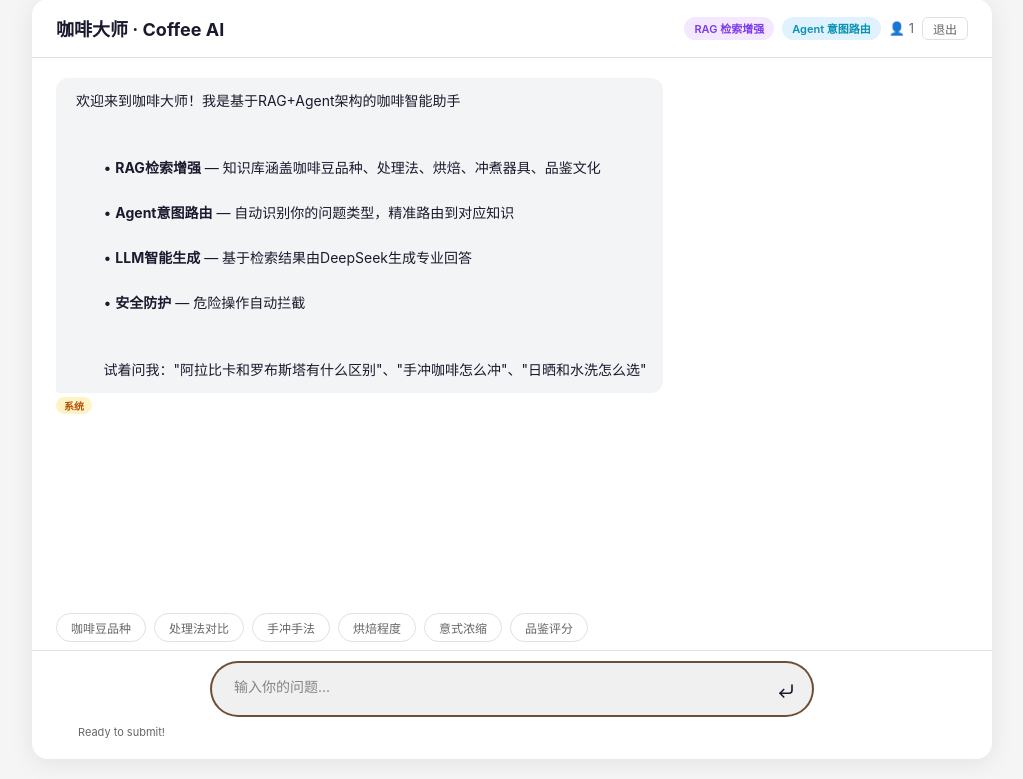
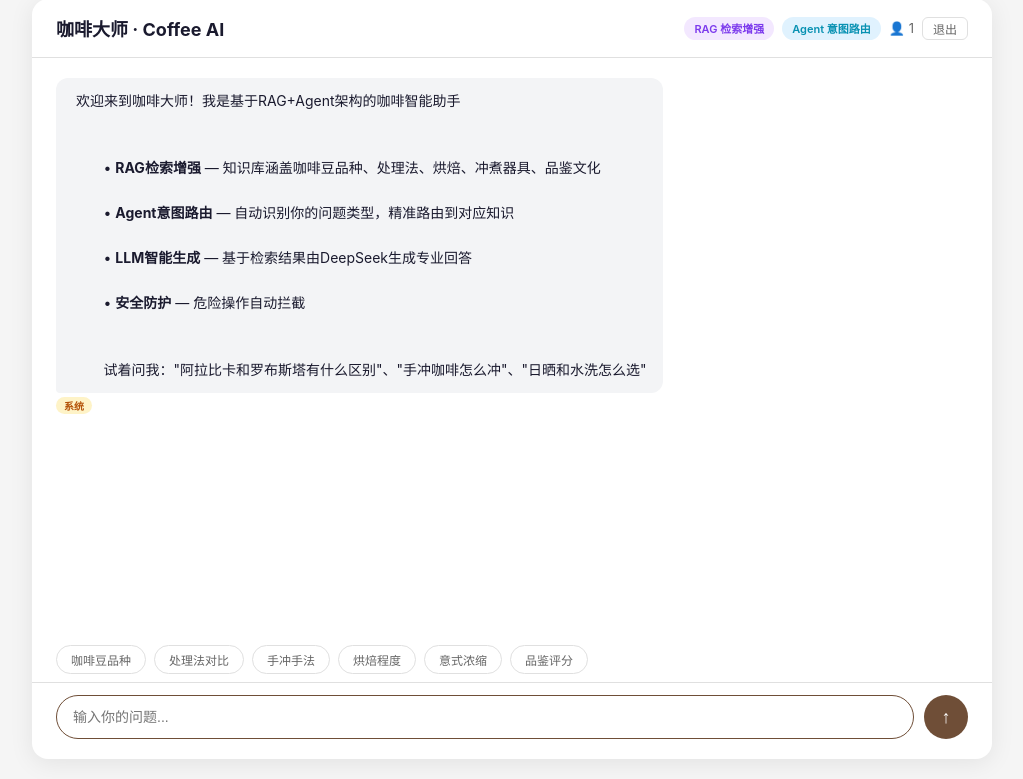
Before and after one commit to wa1YA/coffee-ai, a Flask app: page / in a window 1280 px wide. Shown: the part 21-800 px from the top of the page, without its empty margins (128-1151 px from the left). Run offline with Flask 3, Linux system fonts and the light colour scheme; the visitor is signed in with stand-in values (Sample User, id 1).

Commit message:
Revert "feat: 聊天输入框改为 AI 风格 — 圆角 textarea + loading 旋转方块"
This reverts commit fe5aff30394963fa403265db8b023c45f905a0a6.

```diff
--- a/templates/index.html
+++ b/templates/index.html
@@ -140,82 +140,34 @@
   .input-area {
     padding: 12px 24px 20px;
     border-top: 1px solid var(--border);
+    display: flex;
+    gap: 10px;
     flex-shrink: 0;
-    display: flex;
-    flex-direction: column;
-    align-items: center;
-    gap: 6px;
   }
-  .input-wrap {
-    position: relative;
-    width: 100%;
-    max-width: 600px;
-  }
-  .input-wrap textarea {
-    width: 100%;
-    padding: 14px 52px 14px 22px;
-    border: none;
-    border-radius: 28px;
+  .input-area input {
+    flex: 1;
+    padding: 12px 16px;
+    border: 1px solid var(--border);
+    border-radius: 24px;
     font-size: 14px;
-    font-family: inherit;
     outline: none;
-    resize: none;
-    line-height: 1.4;
-    background: rgba(0,0,0,.04);
-    color: var(--text);
-    transition: background .2s, box-shadow .2s;
-    min-height: 52px;
-    max-height: 180px;
-  }
-  .input-wrap textarea:focus {
-    background: rgba(0,0,0,.06);
-    box-shadow: 0 0 0 2px var(--accent);
-  }
-  .input-wrap textarea:disabled {
-    opacity: .6;
-  }
-  .input-wrap textarea::placeholder {
-    color: rgba(0,0,0,.45);
+    transition: border-color .2s;
   }
   .input-area input:focus { border-color: var(--accent); }
-  .input-wrap .send-btn {
-    position: absolute;
-    right: 10px;
-    top: 50%;
-    transform: translateY(-50%);
-    width: 32px;
-    height: 32px;
-    border-radius: 8px;
+  .input-area button {
+    width: 44px;
+    height: 44px;
+    border-radius: 50%;
     border: none;
-    background: none;
+    background: var(--accent);
+    color: #fff;
     cursor: pointer;
-    display: flex;
-    align-items: center;
-    justify-content: center;
-    transition: background .15s;
-    color: var(--text);
+    font-size: 18px;
+    transition: opacity .2s;
+    flex-shrink: 0;
   }
-  .input-wrap .send-btn:hover:not(:disabled) { background: rgba(0,0,0,.08); }
-  .input-wrap .send-btn:disabled { cursor: default; opacity: .3; }
-  .input-wrap .send-btn.has-text { background: rgba(0,0,0,.06); }
-
-  .spinner-square {
-    width: 14px; height: 14px;
-    background: var(--accent);
-    border-radius: 3px;
-    animation: spin3d 3s linear infinite;
-  }
-  @keyframes spin3d {
-    0%   { transform: perspective(40px) rotateY(0deg); }
-    100% { transform: perspective(40px) rotateY(360deg); }
-  }
-  .status-line {
-    font-size: 11px;
-    color: var(--muted);
-    height: 14px;
-    padding-left: 22px;
-    align-self: flex-start;
-  }
+  .input-area button:hover { opacity: .85; }
+  .input-area button:disabled { opacity: .5; cursor: default; }
 
   .quick-asks {
     padding: 0 24px 8px;
@@ -278,14 +230,8 @@
   </div>
 
   <div class="input-area">
-    <div class="input-wrap">
-      <textarea id="inputBox" placeholder="输入你的问题..." rows="1" autofocus></textarea>
-      <button id="sendBtn" class="send-btn">
-        <svg id="sendIcon" width="18" height="18" viewBox="0 0 24 24" fill="none" stroke="currentColor" stroke-width="2.2" stroke-linecap="round" stroke-linejoin="round"><polyline points="9 10 4 15 9 20"/><path d="M20 4v7a4 4 0 0 1-4 4H4"/></svg>
-        <div id="sendSpinner" class="spinner-square" style="display:none"></div>
-      </button>
-    </div>
-    <div class="status-line" id="statusLine">Ready to submit!</div>
+    <input type="text" id="inputBox" placeholder="输入你的问题..." autofocus>
+    <button id="sendBtn">↑</button>
   </div>
 </div>
 
@@ -315,37 +261,6 @@ async function logout() {
 const chatArea = document.getElementById('chatArea');
 const inputBox = document.getElementById('inputBox');
 const sendBtn = document.getElementById('sendBtn');
-const sendIcon = document.getElementById('sendIcon');
-const sendSpinner = document.getElementById('sendSpinner');
-const statusLine = document.getElementById('statusLine');
-
-// ===== 自动撑高 textarea =====
-function autoResize() {
-  inputBox.style.height = '52px';
-  const newH = Math.min(inputBox.scrollHeight, 180);
-  inputBox.style.height = newH + 'px';
-}
-
-inputBox.addEventListener('input', () => {
-  autoResize();
-  const has = inputBox.value.trim().length > 0;
-  sendBtn.classList.toggle('has-text', has);
-});
-
-// ===== 按钮状态 =====
-function setLoading(loading) {
-  sendBtn.disabled = loading || !inputBox.value.trim();
-  sendIcon.style.display = loading ? 'none' : 'block';
-  sendSpinner.style.display = loading ? 'block' : 'none';
-  inputBox.disabled = loading;
-  statusLine.textContent = loading ? 'AI is thinking...' : 'Ready to submit!';
-}
-
-function updateBtn() {
-  sendBtn.disabled = !inputBox.value.trim();
-}
-
-inputBox.addEventListener('input', updateBtn);
 
 function addMsg(role, text, meta) {
   const div = document.createElement('div');
@@ -390,13 +305,11 @@ function esc(s) {
 
 async function send(msg) {
   const text = msg || inputBox.value.trim();
-  if (!text || sendBtn.disabled) return;
+  if (!text) return;
 
   addMsg('user', esc(text));
   inputBox.value = '';
-  autoResize();
-  setLoading(true);
-  sendBtn.classList.remove('has-text');
+  sendBtn.disabled = true;
 
   const meta = [];
 
@@ -423,15 +336,12 @@ async function send(msg) {
     addMsg('assistant', '请求失败: ' + esc(err.message), [{ label: '错误', cls: 'tag-blocked' }]);
   }
 
-  setLoading(false);
-  updateBtn();
+  sendBtn.disabled = false;
   inputBox.focus();
 }
 
 sendBtn.addEventListener('click', () => send());
-inputBox.addEventListener('keydown', e => {
-  if (e.key === 'Enter' && !e.shiftKey) { e.preventDefault(); send(); }
-});
+inputBox.addEventListener('keydown', e => { if (e.key === 'Enter') send(); });
 
 document.getElementById('quickAsks').addEventListener('click', e => {
   if (e.target.tagName === 'BUTTON') send(e.target.dataset.q);
```
